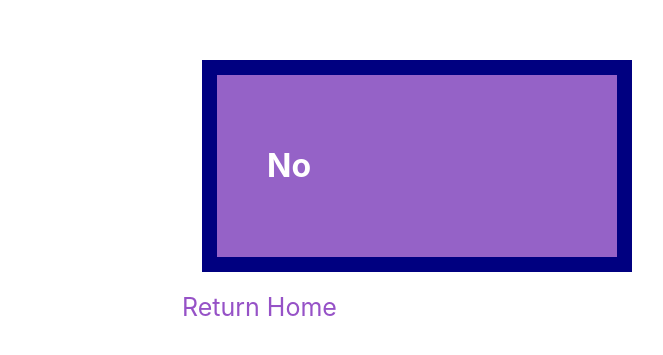
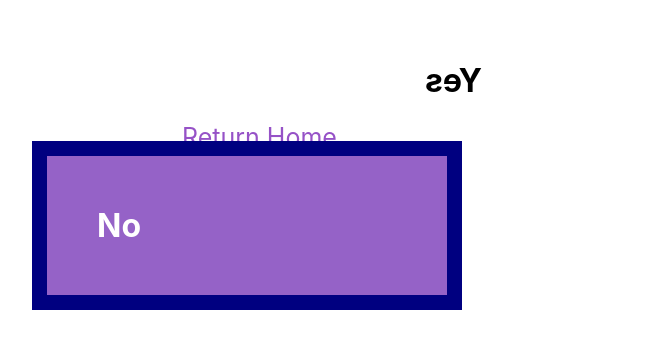
Before and after one commit to elainedoud/Decision-Maker, a React (Create React App) app in the folder client/: page /secondpage/yesno in a window 1280 px wide. Shown: the part 135-490 px from the top of the page, without its empty margins (318-981 px from the left). Built offline with nearby package versions, Linux system fonts and the light colour scheme.

Commit message:
Beginning preliminary code for animation

```diff
--- a/client/src/App.css
+++ b/client/src/App.css
@@ -35,9 +35,35 @@
 
 .box {
   width: 300px;
+  transition: all 1s linear;
+  transform-style: preserve-3d;
+  position: relative;
+}
+
+.yes,
+.no{
+  height: 100%;
+  width: 100%;
   border: 15px solid navy;
   padding: 50px;
   margin: 20px;
   background-color: #9562C7;
   color: white;
+  display: flex;
+  position: absolute;
 }
+
+.yes{
+  z-index: 2;
+  backface-visibility: hidden;
+  transform: rotateY(180deg);
+}
+
+.no{
+  z-index: 1;
+  transform: rotateY(180deg);
+}
+
+.page:hover .box{
+  transform: rotateY(180deg);
+}
--- a/client/src/OptionOne.js
+++ b/client/src/OptionOne.js
@@ -5,7 +5,7 @@ function OptionOne() {
 
     const [answer, setAnswer] = useState([])
 
-    useEffect(() =>{
+    /*useEffect(() =>{
     let our_integer = Math.floor(Math.random() * 10)
     if (our_integer <= 4){
         setAnswer(true)
@@ -14,11 +14,15 @@ function OptionOne() {
         setAnswer(false)
     }
 },[])
+{answer?<h1 clasName="yes">Yes</h1>:<h1 className="no">No</h1>}
+
+*/
 
     return (
     <div className="page">
         <div className="box">
-       {answer?<h1>Yes</h1>:<h1>No</h1>}
+            <h1 clasName="yes">Yes</h1>
+            <h1 className="no">No</h1>
         </div>
     <nav>
         <Link to="/" className="optionlink">Return Home</Link>
```
